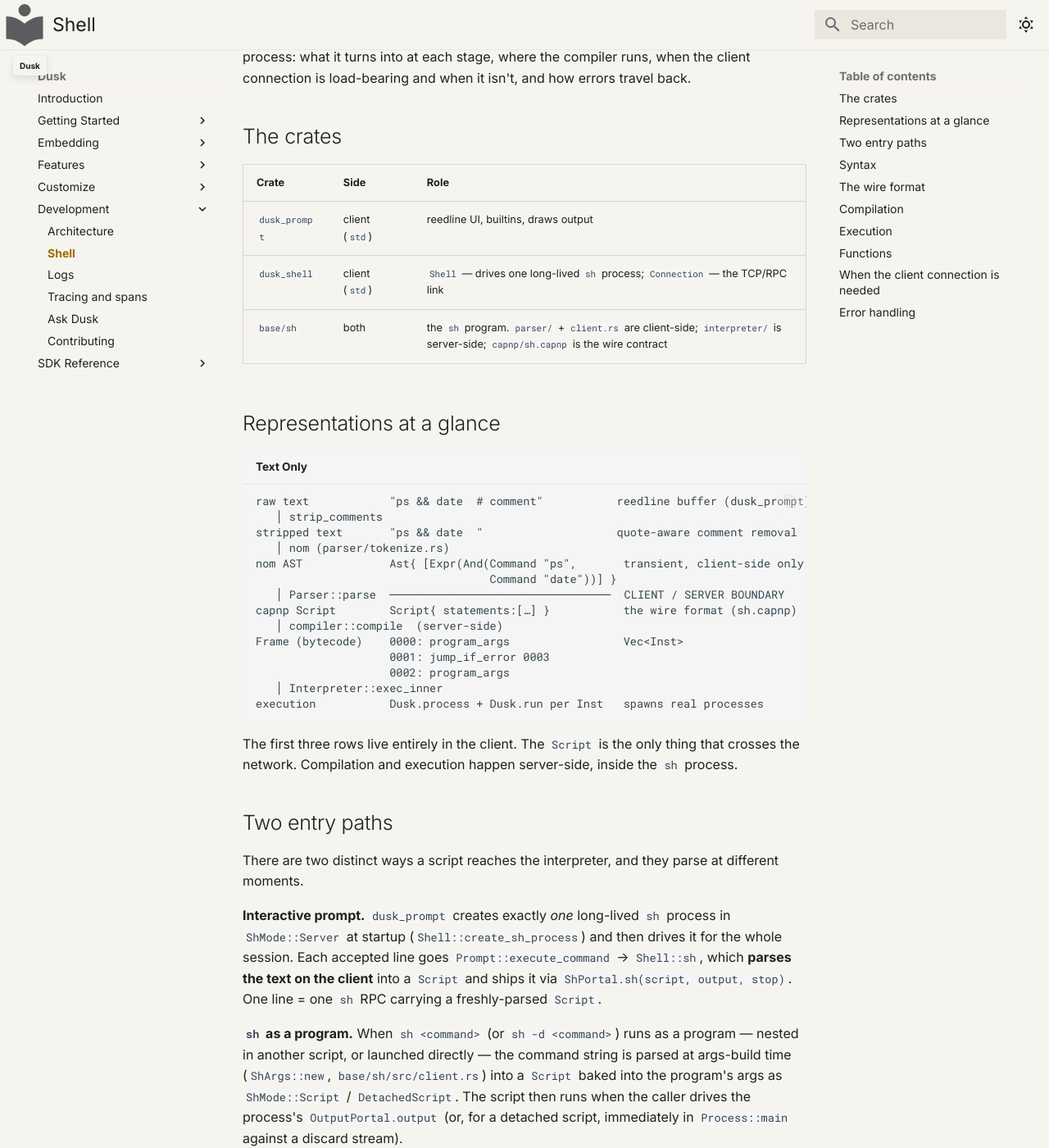
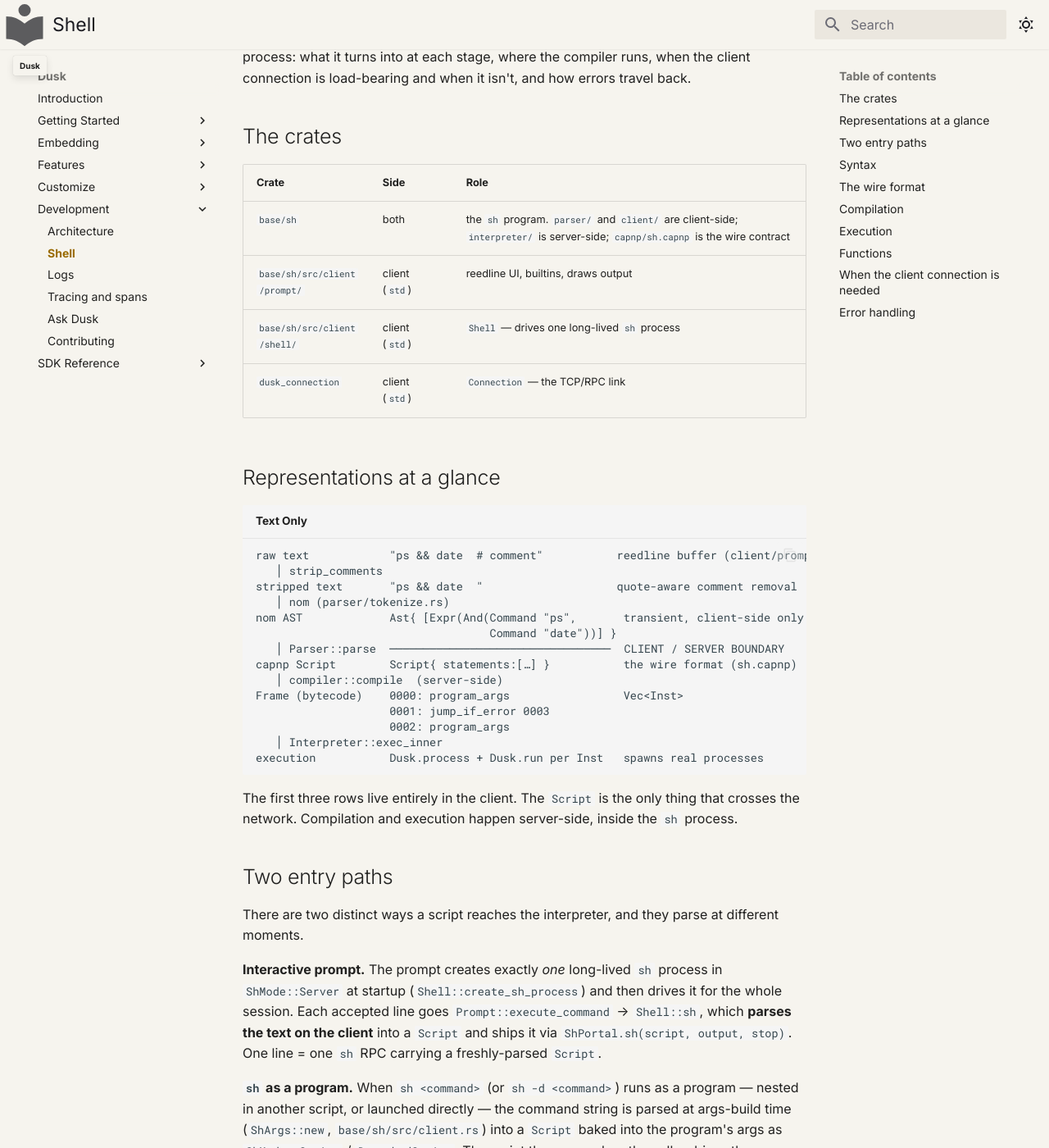
Before and after one commit to tomerze/dusk, an MkDocs documentation site: the page built from docs/docs/development/shell.md, in a window 1280 px wide and 1400 px high, scrolled down 199 px. Shown: the whole window at 82% size. Built offline with MkDocs 1.6.1 and Material for MkDocs 9.7.7, drawn with Linux system fonts in a browser that asks for light colours; comment, search, counter and statistics services are not loaded.

Commit message:
Update the docs for the moved prompt and shell
`dusk_prompt` and `dusk_shell` are gone as crates; the pages that named
them now point at `base/sh/src/client/`.

````diff
--- a/docs/docs/development/shell.md
+++ b/docs/docs/development/shell.md
@@ -11,14 +11,15 @@ travel back.
 
 | Crate | Side | Role |
 |-------|------|------|
-| `dusk_prompt` | client (`std`) | reedline UI, builtins, draws output |
-| `dusk_shell` | client (`std`) | `Shell` — drives one long-lived `sh` process; `Connection` — the TCP/RPC link |
-| `base/sh` | both | the `sh` program. `parser/` + `client.rs` are client-side; `interpreter/` is server-side; `capnp/sh.capnp` is the wire contract |
+| `base/sh` | both | the `sh` program. `parser/` and `client/` are client-side; `interpreter/` is server-side; `capnp/sh.capnp` is the wire contract |
+| `base/sh/src/client/prompt/` | client (`std`) | reedline UI, builtins, draws output |
+| `base/sh/src/client/shell/` | client (`std`) | `Shell` — drives one long-lived `sh` process |
+| `dusk_connection` | client (`std`) | `Connection` — the TCP/RPC link |
 
 ## Representations at a glance
 
 ```
-raw text            "ps && date  # comment"           reedline buffer (dusk_prompt)
+raw text            "ps && date  # comment"           reedline buffer (client/prompt)
    │ strip_comments
 stripped text       "ps && date  "                    quote-aware comment removal
    │ nom (parser/tokenize.rs)
@@ -43,7 +44,7 @@ the `sh` process.
 There are two distinct ways a script reaches the interpreter, and they parse at
 different moments.
 
-**Interactive prompt.** `dusk_prompt` creates exactly *one* long-lived `sh`
+**Interactive prompt.** The prompt creates exactly *one* long-lived `sh`
 process in `ShMode::Server` at startup (`Shell::create_sh_process`) and then
 drives it for the whole session. Each accepted line goes
 `Prompt::execute_command` → `Shell::sh`, which **parses the text on the client**
````
Also changed, not shown: docs/docs/development/architecture.md (+3 -1 lines), docs/docs/development/ask_dusk.md (+2 -2 lines), docs/docs/getting-started/guides/connect-a-client.md (+1 -1 lines), docs/docs/sdk-reference/crates.md (+1 -2 lines).
